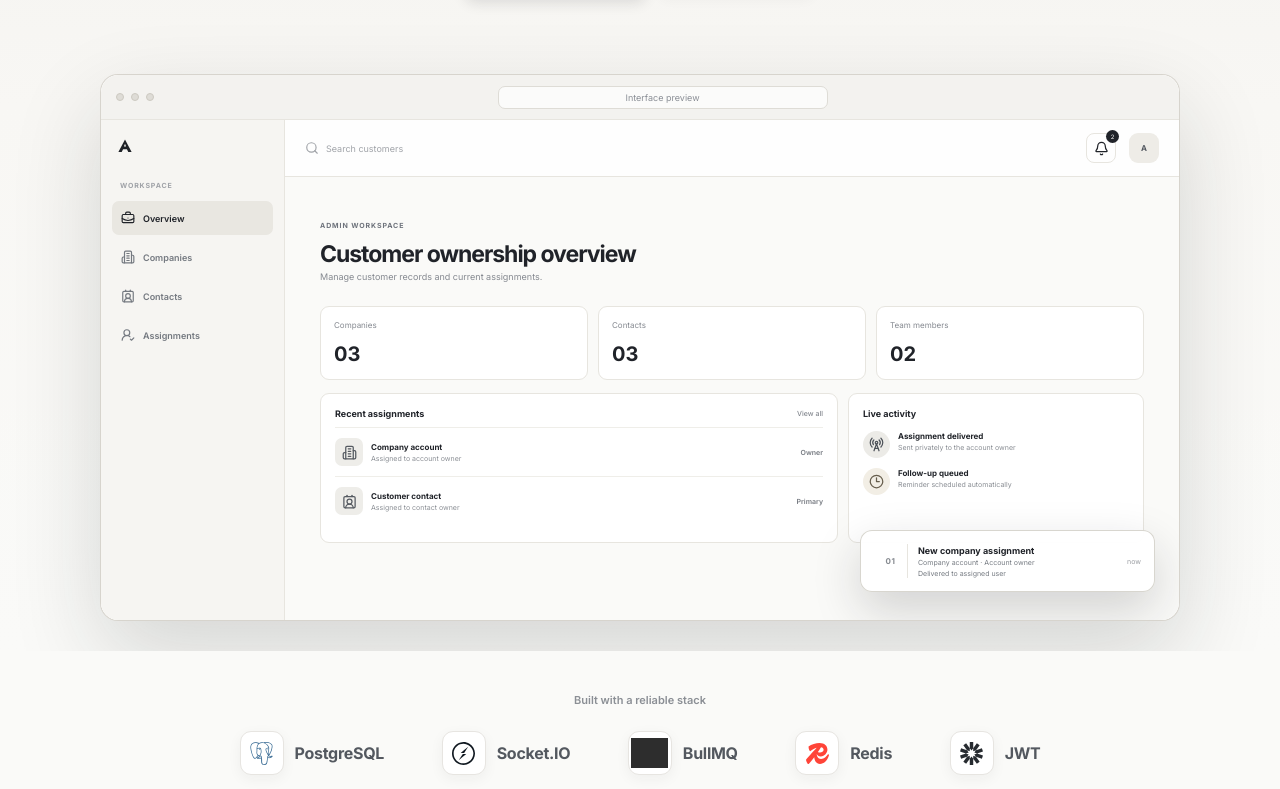
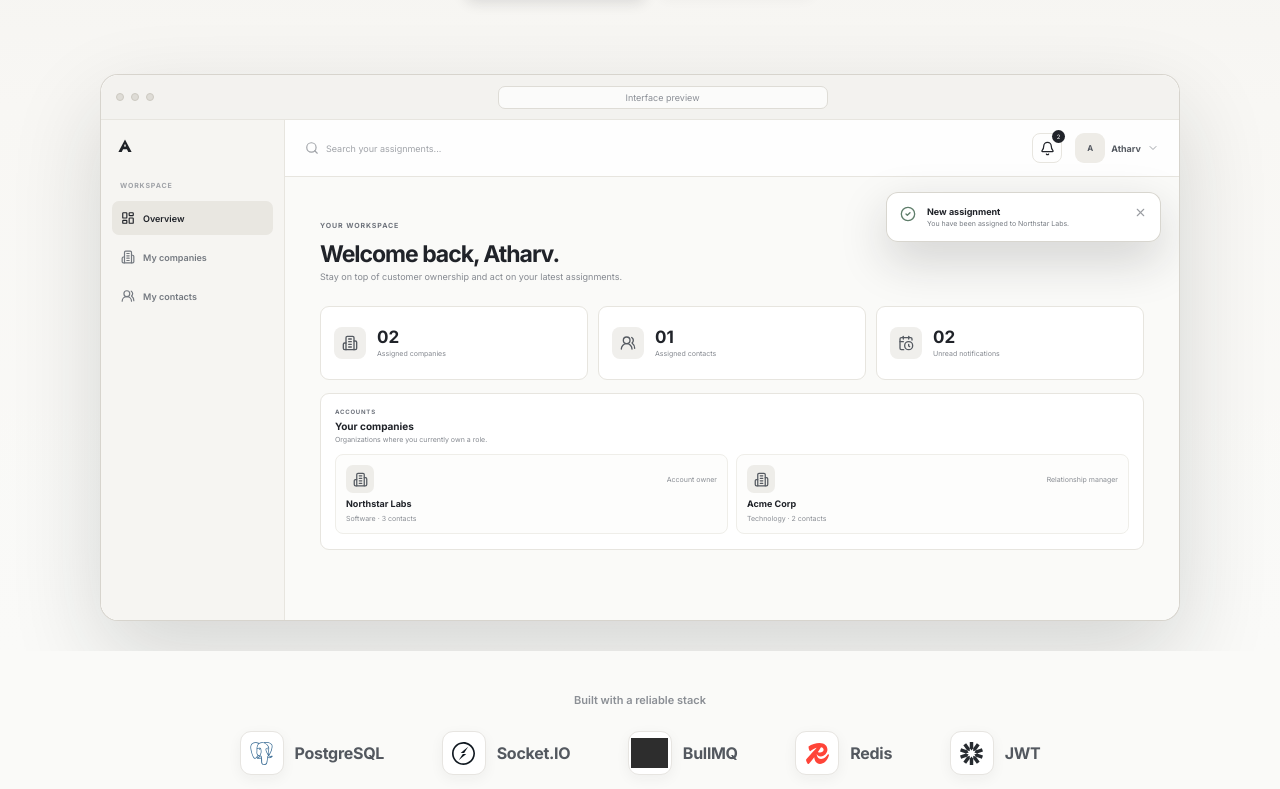
Before and after one commit to atharvsp02/arali-live-crm, a React (Vite) app in the folder apps/web/: page / in a window 1280 px wide. Shown: the part 646-1435 px from the top of the page. Built offline with nearby package versions, Linux system fonts and the light colour scheme; no server answers; grey boxes are pictures that could not be loaded.

Commit message:
feat: mirror user dashboard in landing preview

```diff
--- a/apps/web/src/pages/LandingPage.tsx
+++ b/apps/web/src/pages/LandingPage.tsx
@@ -9,14 +9,14 @@ import {
 import {
   ArrowRight,
   Bell,
-  BriefcaseBusiness,
   Building2,
-  Clock3,
-  ContactRound,
+  CalendarClock,
+  CheckCircle2,
+  ChevronDown,
+  LayoutDashboard,
   Menu,
-  RadioTower,
   Search,
-  UserRoundCheck,
+  UsersRound,
   X,
 } from "lucide-react";
 import { AraliLogo } from "../components/AraliLogo";
@@ -187,20 +187,16 @@ export function LandingPage() {
                   </div>
                   <div className="landing-preview-label">Workspace</div>
                   <div className="landing-preview-link active">
-                    <BriefcaseBusiness size={14} />
+                    <LayoutDashboard size={14} />
                     Overview
                   </div>
                   <div className="landing-preview-link">
                     <Building2 size={14} />
-                    Companies
+                    My companies
                   </div>
                   <div className="landing-preview-link">
-                    <ContactRound size={14} />
-                    Contacts
-                  </div>
-                  <div className="landing-preview-link">
-                    <UserRoundCheck size={14} />
-                    Assignments
+                    <UsersRound size={14} />
+                    My contacts
                   </div>
                 </aside>
 
@@ -208,78 +204,82 @@ export function LandingPage() {
                   <div className="landing-preview-header">
                     <div>
                       <Search size={14} />
-                      Search customers
+                      Search your assignments...
                     </div>
                     <span className="landing-preview-bell">
                       <Bell size={15} />
                       <small>2</small>
                     </span>
+                    <span className="landing-preview-profile">
                       <span className="landing-preview-avatar">A</span>
+                      <strong>Atharv</strong>
+                      <ChevronDown size={12} />
+                    </span>
                   </div>
                   <div className="landing-preview-content">
-                    <span className="eyebrow">Admin workspace</span>
-                    <h2>Customer ownership overview</h2>
-                    <p>Manage customer records and current assignments.</p>
+                    <span className="eyebrow">Your workspace</span>
+                    <h2>Welcome back, Atharv.</h2>
+                    <p>
+                      Stay on top of customer ownership and act on your latest
+                      assignments.
+                    </p>
                     <div className="landing-preview-stats">
                       <div>
-                        <span>Companies</span>
-                        <strong>03</strong>
+                        <span className="landing-preview-stat-icon">
+                          <Building2 size={16} />
+                        </span>
+                        <span>
+                          <strong>02</strong>
+                          <small>Assigned companies</small>
+                        </span>
                       </div>
                       <div>
-                        <span>Contacts</span>
-                        <strong>03</strong>
+                        <span className="landing-preview-stat-icon">
+                          <UsersRound size={16} />
+                        </span>
+                        <span>
+                          <strong>01</strong>
+                          <small>Assigned contacts</small>
+                        </span>
                       </div>
                       <div>
-                        <span>Team members</span>
+                        <span className="landing-preview-stat-icon">
+                          <CalendarClock size={16} />
+                        </span>
+                        <span>
                           <strong>02</strong>
+                          <small>Unread notifications</small>
+                        </span>
                       </div>
                     </div>
+                    <div className="landing-preview-section">
+                      <div className="landing-preview-section-heading">
+                        <span className="eyebrow">Accounts</span>
+                        <strong>Your companies</strong>
+                        <small>
+                          Organizations where you currently own a role.
+                        </small>
+                      </div>
                       <div className="landing-preview-grid">
-                      <div className="landing-preview-card">
-                        <div className="landing-preview-card-head">
-                          <span>Recent assignments</span>
-                          <small>View all</small>
-                        </div>
-                        <div className="landing-preview-row">
+                        <div className="landing-preview-assignment-card">
+                          <div>
                             <span className="landing-company-icon">
                               <Building2 size={15} />
                             </span>
-                          <span>
-                            <strong>Company account</strong>
-                            <small>Assigned to account owner</small>
+                            <small>Account owner</small>
+                          </div>
+                          <strong>Northstar Labs</strong>
+                          <span>Software · 3 contacts</span>
+                        </div>
+                        <div className="landing-preview-assignment-card">
+                          <div>
+                            <span className="landing-company-icon">
+                              <Building2 size={15} />
                             </span>
-                          <small className="landing-row-role">Owner</small>
+                            <small>Relationship manager</small>
                           </div>
-                        <div className="landing-preview-row">
-                          <span className="landing-company-icon warm">
-                            <ContactRound size={15} />
-                          </span>
-                          <span>
-                            <strong>Customer contact</strong>
-                            <small>Assigned to contact owner</small>
-                          </span>
-                          <small className="landing-row-role">Primary</small>
-                        </div>
-                      </div>
-                      <div className="landing-preview-card landing-activity-card">
-                        <span>Live activity</span>
-                        <div className="landing-activity-item">
-                          <span className="landing-activity-icon">
-                            <RadioTower size={15} />
-                          </span>
-                          <p>
-                            <strong>Assignment delivered</strong>
-                            <small>Sent privately to the account owner</small>
-                          </p>
-                        </div>
-                        <div className="landing-activity-item">
-                          <span className="landing-activity-icon muted">
-                            <Clock3 size={15} />
-                          </span>
-                          <p>
-                            <strong>Follow-up queued</strong>
-                            <small>Reminder scheduled automatically</small>
-                          </p>
+                          <strong>Acme Corp</strong>
+                          <span>Technology · 2 contacts</span>
                         </div>
                       </div>
                     </div>
@@ -287,13 +287,12 @@ export function LandingPage() {
                 </div>
 
                 <div className="landing-notification-card">
-                  <span className="landing-notification-index">01</span>
+                  <CheckCircle2 size={16} />
                   <div>
-                    <strong>New company assignment</strong>
-                    <span>Company account · Account owner</span>
-                    <small>Delivered to assigned user</small>
+                    <strong>New assignment</strong>
+                    <span>You have been assigned to Northstar Labs.</span>
                   </div>
-                  <span className="landing-notification-time">now</span>
+                  <X size={13} />
                 </div>
               </div>
             </div>
--- a/apps/web/src/styles.css
+++ b/apps/web/src/styles.css
@@ -2468,6 +2468,21 @@ textarea::placeholder {
   font-weight: 700;
 }
 
+.landing-preview-profile {
+  display: inline-flex;
+  align-items: center;
+  gap: 6px;
+  color: #565b62;
+}
+
+.landing-preview-profile strong {
+  font-size: 9px;
+}
+
+.landing-preview-profile > svg {
+  color: #a1a4a9;
+}
+
 .landing-preview-content {
   padding: 35px 35px 28px;
 }
@@ -2498,80 +2513,77 @@ textarea::placeholder {
 .landing-preview-stats > div {
   display: flex;
   min-height: 74px;
-  flex-direction: column;
-  justify-content: space-between;
+  align-items: center;
+  gap: 11px;
   padding: 13px;
   border: 1px solid var(--border);
   border-radius: 9px;
   background: #fff;
 }
 
-.landing-preview-stats span {
+.landing-preview-stats > div > span:last-child {
+  display: flex;
+  min-width: 0;
+  flex-direction: column;
+  gap: 3px;
+}
+
+.landing-preview-stats small {
   color: #858990;
-  font-size: 8px;
+  font-size: 7px;
+  white-space: nowrap;
 }
 
 .landing-preview-stats strong {
-  font-size: 20px;
-}
-
-.landing-preview-grid {
-  display: grid;
-  grid-template-columns: minmax(0, 1.4fr) minmax(180px, 0.8fr);
-  gap: 10px;
-}
-
-.landing-preview-card {
-  min-height: 150px;
+  font-size: 17px;
+  line-height: 1;
+}
+
+.landing-preview-stat-icon {
+  display: inline-flex;
+  width: 32px;
+  height: 32px;
+  flex: 0 0 32px;
+  align-items: center;
+  justify-content: center;
+  border-radius: 8px;
+  color: #555a61;
+  background: #f0efec;
+}
+
+.landing-preview-section {
+  min-height: 157px;
   padding: 14px;
   border: 1px solid var(--border);
   border-radius: 9px;
   background: #fff;
 }
 
-.landing-preview-card-head {
-  display: flex;
-  align-items: center;
-  justify-content: space-between;
-  padding-bottom: 8px;
-  font-size: 9px;
-  font-weight: 700;
-}
-
-.landing-preview-card-head small {
+.landing-preview-section-heading {
+  display: flex;
+  flex-direction: column;
+}
+
+.landing-preview-section-heading .eyebrow {
+  margin-bottom: 4px;
+  font-size: 6px;
+}
+
+.landing-preview-section-heading strong {
+  font-size: 10px;
+}
+
+.landing-preview-section-heading small {
+  margin-top: 3px;
   color: #858990;
   font-size: 7px;
-  font-weight: 500;
-}
-
-.landing-preview-row {
+}
+
+.landing-preview-grid {
   display: grid;
-  grid-template-columns: 28px 1fr auto;
-  align-items: center;
+  grid-template-columns: repeat(2, minmax(0, 1fr));
   gap: 8px;
-  padding: 10px 0;
-  border-top: 1px solid #efeee9;
-  color: #73777e;
-}
-
-.landing-preview-row > span:nth-child(2) {
-  display: flex;
-  min-width: 0;
-  flex-direction: column;
-  gap: 2px;
-  color: #202329;
-}
-
-.landing-preview-row strong {
-  overflow: hidden;
-  font-size: 8px;
-  text-overflow: ellipsis;
-  white-space: nowrap;
-}
-
-.landing-preview-row small {
-  color: #8c9096;
-  font-size: 7px;
+  margin-top: 10px;
 }
 
 .landing-company-icon {
@@ -2585,72 +2597,47 @@ textarea::placeholder {
   background: #eeede9;
 }
 
-.landing-company-icon.warm {
-  color: #555a61 !important;
-  background: #eeede9;
-}
-
-.landing-row-role {
-  color: #777b82 !important;
-  font-size: 7px !important;
-  font-weight: 600;
-}
-
-.landing-activity-card > span {
-  display: block;
-  margin-bottom: 12px;
-  font-size: 9px;
-  font-weight: 700;
-}
-
-.landing-activity-item {
-  display: flex;
-  align-items: flex-start;
+.landing-preview-assignment-card {
+  display: flex;
+  flex-direction: column;
+  gap: 5px;
+  padding: 10px;
+  border: 1px solid #efeee9;
+  border-radius: 8px;
+  background: #fdfdfc;
+}
+
+.landing-preview-assignment-card > div {
+  display: flex;
+  align-items: center;
+  justify-content: space-between;
   gap: 8px;
-  margin-top: 10px;
-}
-
-.landing-activity-icon {
-  display: inline-flex;
-  width: 27px;
-  height: 27px;
-  flex: 0 0 27px;
-  align-items: center;
-  justify-content: center;
-  border-radius: 50%;
-  color: #4e535a;
-  background: #ecebe7;
-}
-
-.landing-activity-icon.muted {
-  color: #675e4d;
-  background: #f2eee5;
-}
-
-.landing-activity-item p {
-  display: flex;
-  flex-direction: column;
-  gap: 2px;
-  margin: 0;
-}
-
-.landing-activity-item strong {
-  font-size: 8px;
-}
-
-.landing-activity-item small {
+}
+
+.landing-preview-assignment-card small,
+.landing-preview-assignment-card > span {
   color: #8a8e94;
   font-size: 7px;
 }
 
+.landing-preview-assignment-card small {
+  overflow: hidden;
+  text-overflow: ellipsis;
+  white-space: nowrap;
+}
+
+.landing-preview-assignment-card > strong {
+  font-size: 9px;
+}
+
 .landing-notification-card {
   position: absolute;
-  right: 24px;
-  bottom: 28px;
+  top: 72px;
+  right: 18px;
   display: grid;
-  width: 295px;
-  grid-template-columns: 34px 1fr auto;
-  align-items: center;
+  width: 275px;
+  grid-template-columns: 17px 1fr 13px;
+  align-items: flex-start;
   gap: 10px;
   padding: 13px;
   border: 1px solid rgba(214, 212, 205, 0.95);
@@ -2659,19 +2646,6 @@ textarea::placeholder {
   box-shadow: 0 18px 48px rgba(25, 28, 33, 0.18);
 }
 
-.landing-notification-index {
-  display: inline-flex;
-  width: 34px;
-  height: 34px;
-  align-items: center;
-  justify-content: center;
-  border-right: 1px solid var(--border);
-  color: #868a90 !important;
-  font-size: 8px !important;
-  font-weight: 700;
-  letter-spacing: 0.08em;
-}
-
 .landing-notification-card > div {
   display: flex;
   min-width: 0;
@@ -2683,8 +2657,7 @@ textarea::placeholder {
   font-size: 9px;
 }
 
-.landing-notification-card span,
-.landing-notification-card small {
+.landing-notification-card span {
   overflow: hidden;
   color: #777c83;
   font-size: 7px;
@@ -2692,9 +2665,12 @@ textarea::placeholder {
   white-space: nowrap;
 }
 
-.landing-notification-time {
-  color: #9a9da2 !important;
-  font-size: 7px !important;
+.landing-notification-card > svg:first-child {
+  color: #5f7e6b;
+}
+
+.landing-notification-card > svg:last-child {
+  color: #9a9da2;
 }
 
 .landing-stack-strip {
@@ -3235,13 +3211,13 @@ textarea::placeholder {
     grid-template-columns: 1fr;
   }
 
-  .landing-activity-card {
+  .landing-preview-assignment-card:nth-child(2) {
     display: none;
   }
 
   .landing-notification-card {
+    top: 67px;
     right: 15px;
-    bottom: 17px;
   }
 
   .landing-section {
@@ -3334,9 +3310,20 @@ textarea::placeholder {
     padding: 10px;
   }
 
+  .landing-preview-stat-icon {
+    width: 28px;
+    height: 28px;
+    flex-basis: 28px;
+  }
+
+  .landing-preview-stats small {
+    line-height: 1.2;
+    white-space: normal;
+  }
+
   .landing-notification-card {
+    top: 59px;
     right: 10px;
-    bottom: 10px;
     width: calc(100% - 20px);
   }
 
```
Also changed, not shown: 1 other file (tests, documents, lock files or other folders). Lines whose indentation alone changed are shown as unchanged.
